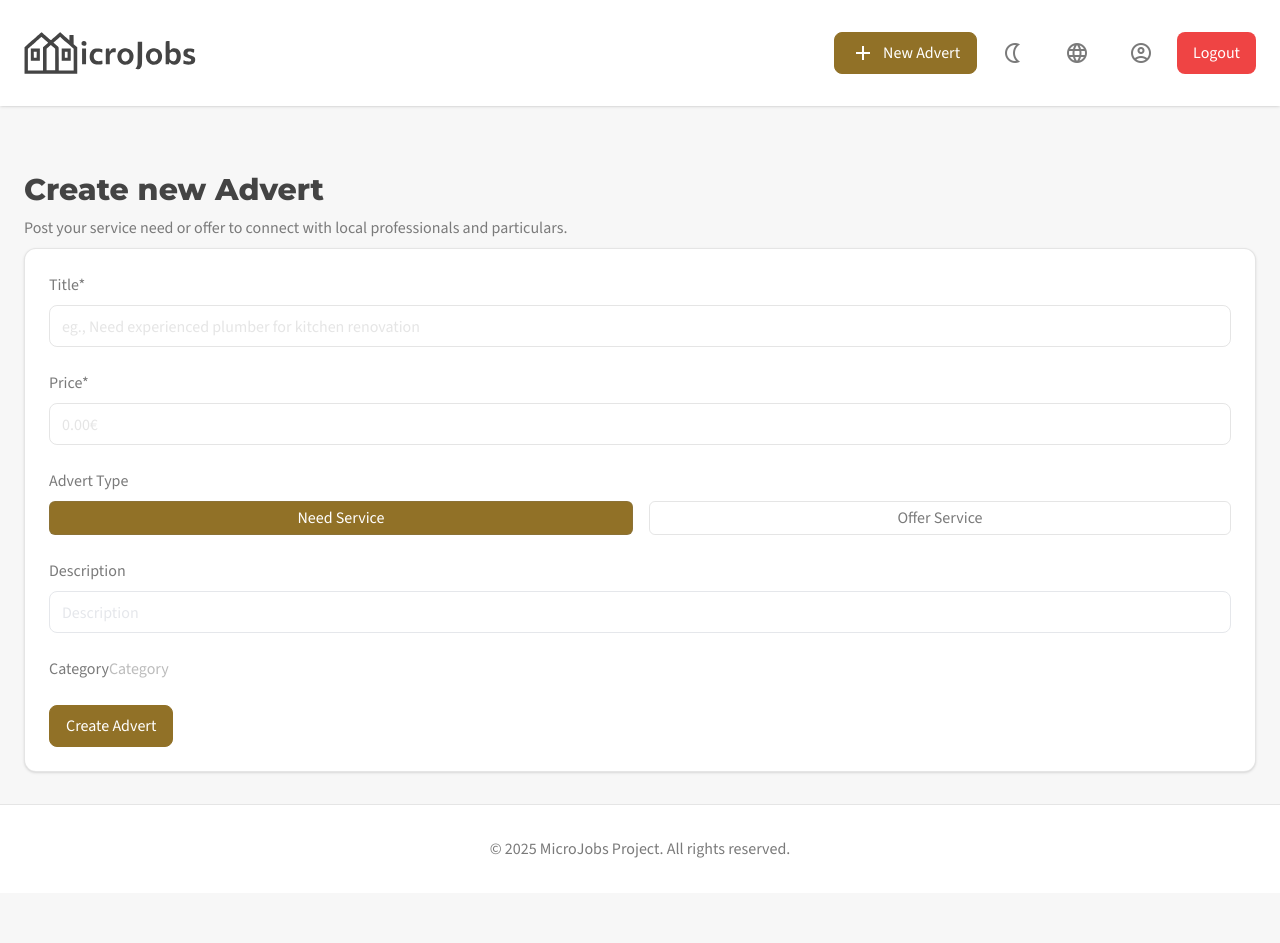
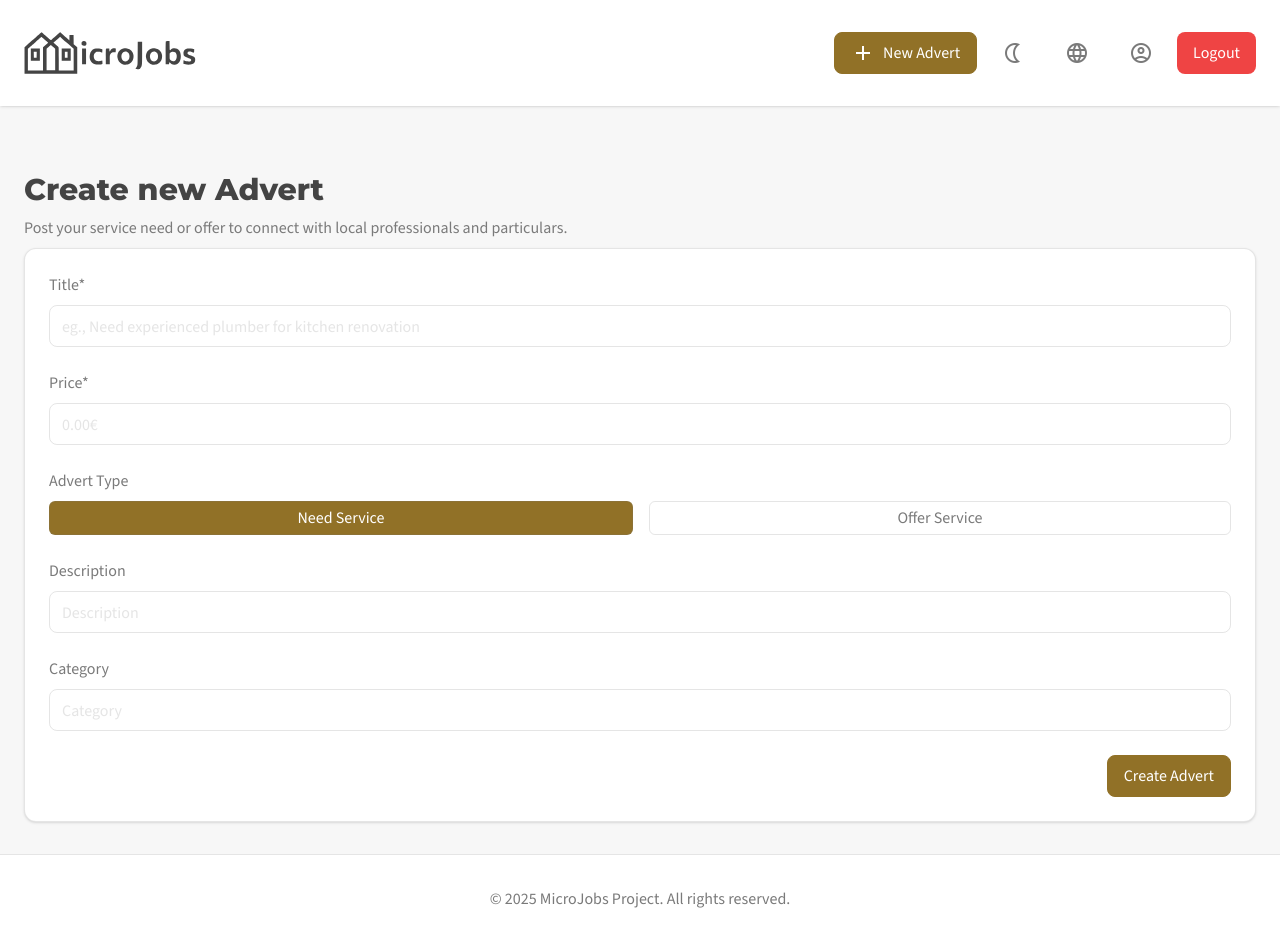
Before and after one commit to MicroJobsProject/microjobs, a React (Vite) app: page /advert/new in a window 1280 px wide. Before the commit the page ends 893 px from the top, so only its background shows below. Built offline with nearby package versions, Linux system fonts and the light colour scheme; no server answers; sample sign-in values are in the browser's storage.

Commit message:
input-label added to index.css

```diff
--- a/src/pages/advert/NewAdvert.tsx
+++ b/src/pages/advert/NewAdvert.tsx
@@ -35,7 +35,7 @@ function NewAdvertPage() {
         <div className="bg-container border-border rounded-xl border p-6 shadow-sm">
           <form onSubmit={handleSubmit} className="space-y-6">
             <div className="flex flex-col lg:col-span-2">
-              <label htmlFor="name" className="mb-2 font-medium">
+              <label htmlFor="name" className="input-label">
                 Title*
               </label>
               <div>
@@ -50,7 +50,7 @@ function NewAdvertPage() {
             </div>
 
             <div className="flex flex-col lg:col-span-2">
-              <label htmlFor="price" className="mb-2 font-medium">
+              <label htmlFor="price" className="input-label">
                 Price*
               </label>
               <input
@@ -67,7 +67,7 @@ function NewAdvertPage() {
                 name="serviceFieldset"
                 className="flex flex-row items-center justify-center gap-4"
               >
-                <legend className="mb-2 font-medium">Advert Type</legend>
+                <legend className="input-label">Advert Type</legend>
                 <div className="flex grow flex-row items-center justify-center">
                   <input
                     id="need"
@@ -77,7 +77,7 @@ function NewAdvertPage() {
                     defaultChecked
                     className="peer hidden"
                   />
-                  <label htmlFor="need" className="input-radio grow">
+                  <label htmlFor="need" className="input-radio-label grow">
                     Need Service
                   </label>
                 </div>
@@ -89,7 +89,7 @@ function NewAdvertPage() {
                     value="offer"
                     className="peer hidden"
                   />
-                  <label htmlFor="offer" className="input-radio grow">
+                  <label htmlFor="offer" className="input-radio-label grow">
                     Offer Service
                   </label>
                 </div>
@@ -97,7 +97,7 @@ function NewAdvertPage() {
             </div>
 
             <div className="flex flex-col lg:col-span-2">
-              <label htmlFor="description" className="mb-2 font-medium">
+              <label htmlFor="description" className="input-label">
                 Description
               </label>
 
@@ -106,22 +106,26 @@ function NewAdvertPage() {
                 name="description"
                 placeholder="Description"
                 required
-                className="h-10.5 w-full rounded-lg border border-gray-200 px-3 py-2 placeholder:text-gray-200"
+                className="input"
               />
             </div>
-            <div>
-              <label htmlFor="category">Category</label>
+            <div className="flex flex-col lg:col-span-2">
+              <label htmlFor="category" className="input-label">
+                Category
+              </label>
               <input
                 type="text"
                 name="category"
                 placeholder="Category"
                 required
+                className="input"
               />
             </div>
-
-            <button type="submit" className="btn btn-primary">
-              Create Advert
-            </button>
+            <div className="flex justify-end">
+              <button type="submit" className="btn btn-primary">
+                Create Advert
+              </button>
+            </div>
           </form>
         </div>
       </div>
--- a/src/styles/index.css
+++ b/src/styles/index.css
@@ -137,9 +137,12 @@ h4 {
 .input {
   @apply border-border placeholder:text-border h-10.5 w-full rounded-lg border px-3 py-2;
 }
+.input-label {
+  @apply mb-2 font-medium;
+}
 
-.input-checkbox,
-.input-radio {
+.input-checkbox-label,
+.input-radio-label {
   @apply peer-checked:bg-primary border-border cursor-pointer rounded-md border px-2 py-1 text-center peer-checked:text-white;
 
   input {
```
